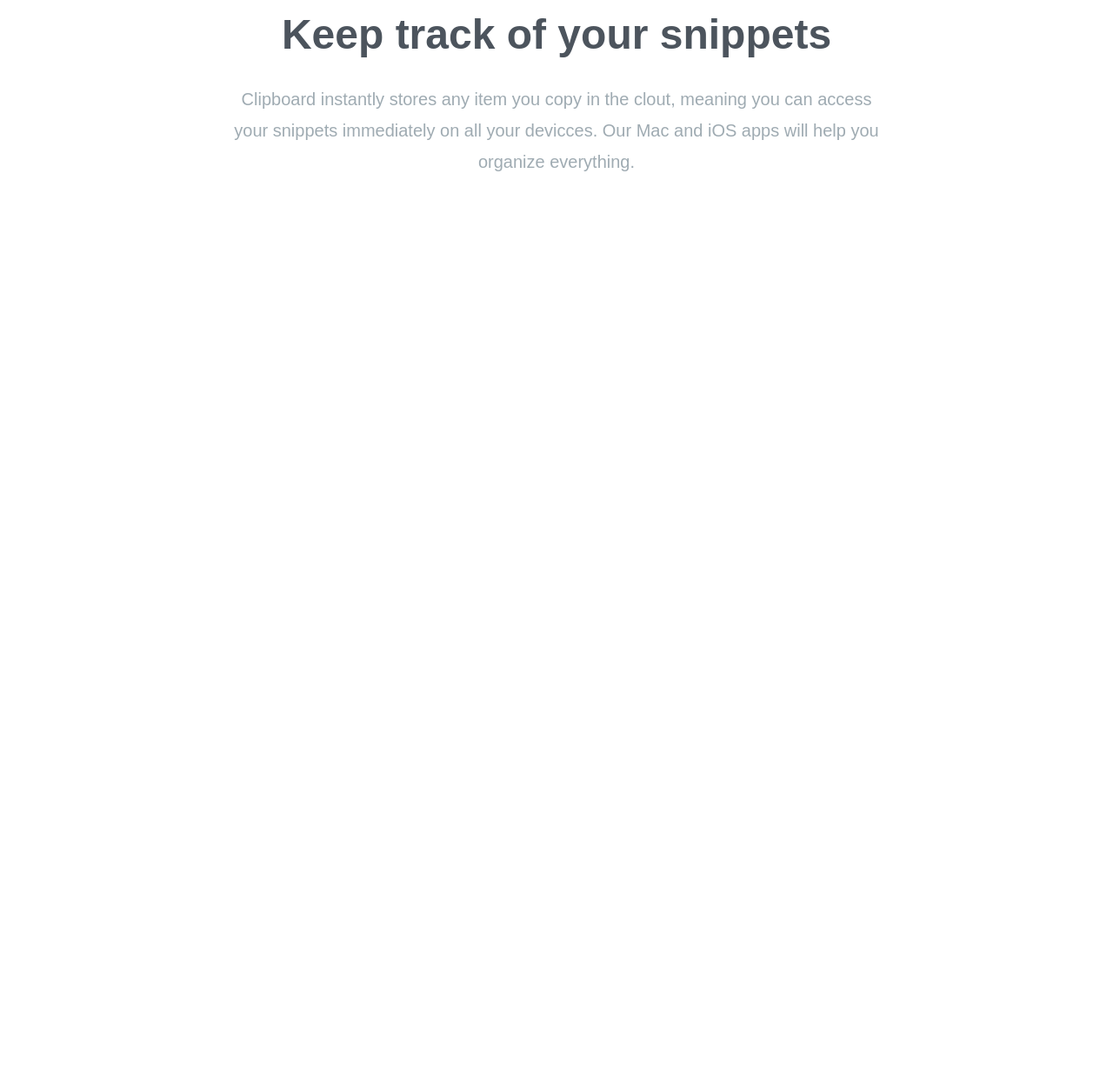
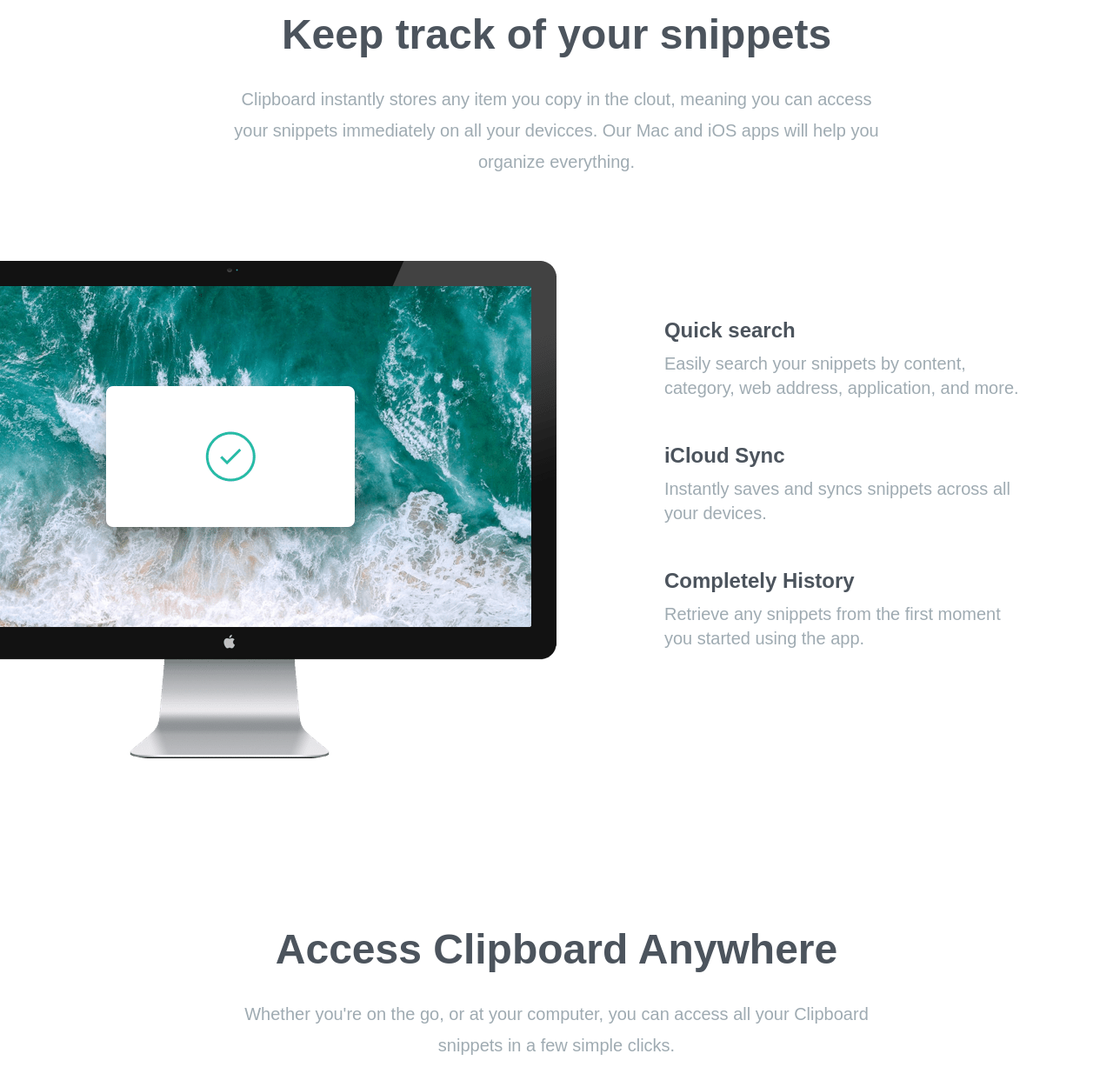
Before and after one commit to Barjaktarevic/Clipboard-Website-Tailwind, a website: page index.html in a window 1280 px wide. Shown: the part 705-1932 px from the top of the page at 87% size. Before the commit the page ends 1005 px from the top, so only its background shows below. Drawn offline with Linux system fonts and the light colour scheme; a web font is replaced by a local one.

Commit message:
add two more sections and one more directive

```diff
--- a/index.html
+++ b/index.html
@@ -16,7 +16,7 @@
   <body>
     <!-- Hero section -->
     <section id="hero">
-      <div class="section-container mb-40 px-10 pt-16">
+      <div class="section-container mb-40 pt-16">
         <img src="images/logo.svg" class="mx-auto my-16" />
         <h3>A history of everything you copy</h3>
         <p class="max-w-3xl mx-auto mb-10 text-2xl text-grayishBlue">
@@ -43,7 +43,7 @@
 
     <!-- Snippets section -->
     <section id="snippets">
-      <div class="section-container my-20 px-10">
+      <div class="section-container my-20">
         <h3>Keep track of your snippets</h3>
 
         <p
@@ -55,5 +55,69 @@
         </p>
       </div>
     </section>
+
+    <!-- Features Section -->
+    <section id="features">
+      <div class="section-container my-20">
+        <div class="relative flex flex-col md:flex-row md:space-x-32">
+          <!-- Image -->
+          <div class="md:w-1/2">
+            <img
+              src="images/image-computer.png"
+              class="md:absolute top-0 right-[50%]"
+            />
+          </div>
+
+          <!-- Items Container -->
+          <div
+            class="flex flex-col mt-16 mb-24 space-y-12 text-xl md:mb-60 md:text-left md:pl-16 md:w-1/2"
+          >
+            <!-- Item 1 -->
+            <div>
+              <h5 class="mb-2 text-2xl font-bold text-darkGrayishBlue">
+                Quick search
+              </h5>
+              <p class="max-w-md text-grayishBlue">
+                Easily search your snippets by content, category, web address,
+                application, and more.
+              </p>
+            </div>
+            <!-- Item 2  -->
+            <div>
+              <h5 class="mb-2 text-2xl font-bold text-darkGrayishBlue">
+                iCloud Sync
+              </h5>
+              <p class="max-w-md text-grayishBlue">
+                Instantly saves and syncs snippets across all your devices.
+              </p>
+            </div>
+            <!-- Item 3 -->
+            <div>
+              <h5 class="mb-2 text-2xl font-bold text-darkGrayishBlue">
+                Completely History
+              </h5>
+              <p class="max-w-md text-grayishBlue">
+                Retrieve any snippets from the first moment you started using
+                the app.
+              </p>
+            </div>
+          </div>
+        </div>
+      </div>
+    </section>
+
+    <!-- Access Anywhere Section -->
+    <section id="access">
+      <div class="section-container my-20">
+        <h3>Access Clipboard Anywhere</h3>
+        <p
+          class="max-w-3xl mx-auto mb-24 text-xl leading-9 text-center text-grayishBlue"
+        >
+          Whether you're on the go, or at your computer, you can access all your
+          Clipboard snippets in a few simple clicks.
+        </p>
+        <img src="images/image-devices.png" class="mx-auto" />
+      </div>
+    </section>
   </body>
 </html>
--- a/input.css
+++ b/input.css
@@ -11,7 +11,7 @@
 }
 
 .section-container {
-  @apply max-w-6xl mx-auto text-center;
+  @apply max-w-6xl mx-auto text-center px-10;
 }
 
 .button-container {
```
Also changed, not shown: css/style.css.
